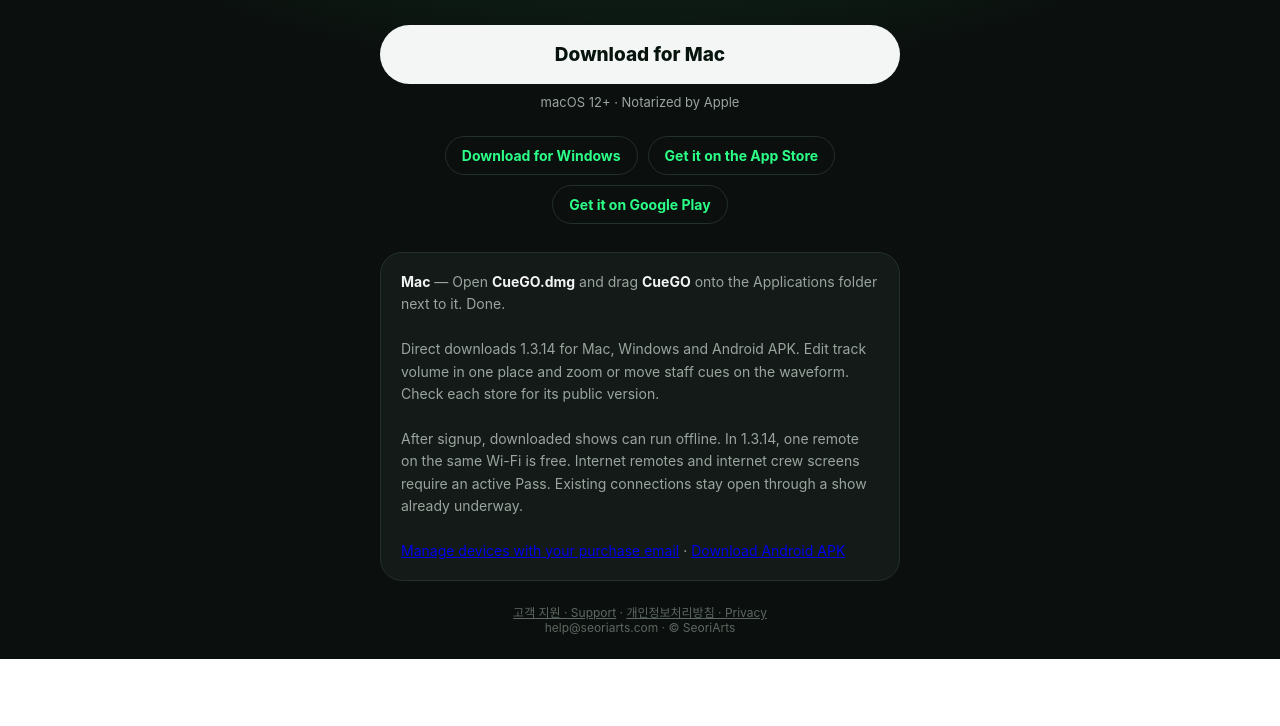
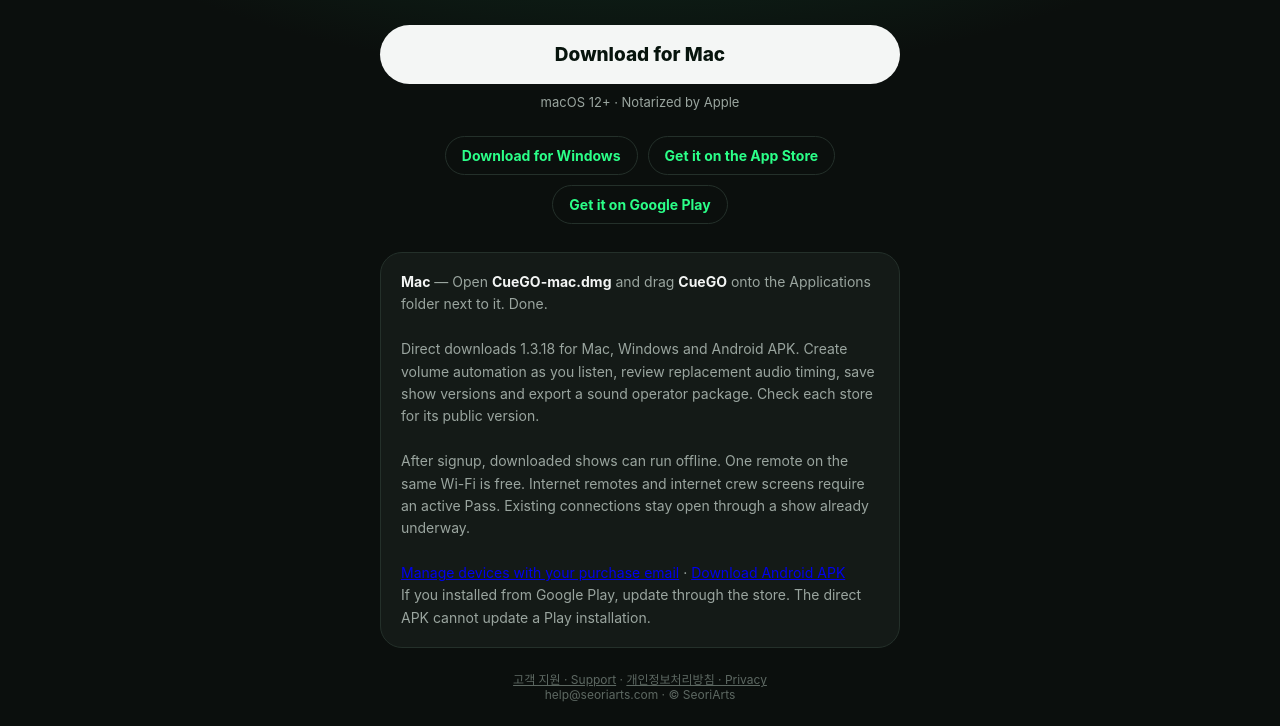
Before and after one commit to hanseolhui/cuego-download, a plain HTML site: page index.html in a window 1280 px wide. Shown: the part 190-916 px from the top of the page. Before the commit the page ends 849 px from the top, so only its background shows below. Drawn offline with Linux system fonts and the light colour scheme.

Commit message:
Publish CueGO 1.3.18 downloads and accurate update guidance

```diff
--- a/index.html
+++ b/index.html
@@ -66,18 +66,18 @@
   document.getElementById('other').innerHTML = ['mac', 'win', 'ios', 'and'].filter(k => k !== first)
     .map(k => `<a href="${L[k].href}">${L[k].label}</a>`).join('');
   const how = {
-    mac: t('<b>맥</b> — 받은 <b>CueGO.dmg</b> 를 열고, <b>CueGO</b> 를 옆의 «응용 프로그램» 폴더로 끌어 놓으면 설치 끝.',
-           '<b>Mac</b> — Open <b>CueGO.dmg</b> and drag <b>CueGO</b> onto the Applications folder next to it. Done.'),
+    mac: t('<b>맥</b> — 받은 <b>CueGO-mac.dmg</b> 를 열고, <b>CueGO</b> 를 옆의 «응용 프로그램» 폴더로 끌어 놓으면 설치 끝.',
+           '<b>Mac</b> — Open <b>CueGO-mac.dmg</b> and drag <b>CueGO</b> onto the Applications folder next to it. Done.'),
     win: t('<b>윈도우</b> — 받은 <b>설치 파일</b>을 열고 「다음」만 누르면 시작 메뉴·바탕화면에 큐GO 가 생깁니다. «PC 보호»가 뜨면 「추가 정보 → 실행」.',
            '<b>Windows</b> — Run the <b>installer</b> and click Next; CueGO appears in the Start menu and on your desktop. If SmartScreen appears: More info → Run anyway.'),
     ios: t('<b>아이폰 · 아이패드</b> — 앱스토어에서 «큐GO»를 받으세요.', '<b>iPhone · iPad</b> — Get “CueGO” on the App Store.'),
     and: t('<b>안드로이드</b> — 플레이스토어에서 «큐GO»를 받으세요.', '<b>Android</b> — Get “CueGO” on Google Play.'),
   };
   document.getElementById('how').innerHTML = how[first] + '<br><br>' +
-    t('직접 다운로드 1.3.14 · 맥 · 윈도우 · 안드로이드 APK. 공연 설정에 볼륨 조절을 모으고, 스태프 신호를 파형에서 확대·이동할 수 있게 했습니다. App Store와 Google Play의 공개 버전은 각 스토어에서 확인하세요.',
-      'Direct downloads 1.3.14 for Mac, Windows and Android APK. Edit track volume in one place and zoom or move staff cues on the waveform. Check each store for its public version.') + '<br><br>' +
-    t('가입 후 기기에 내려받은 공연은 오프라인으로 실행할 수 있습니다. 1.3.14에서는 같은 Wi-Fi 리모컨 1대가 무료이며, 인터넷 리모컨과 인터넷 감독 화면에는 이용권이 필요합니다. 이미 열린 공연의 연결은 이용 기간이 끝나도 유지됩니다.',
-      'After signup, downloaded shows can run offline. In 1.3.14, one remote on the same Wi-Fi is free. Internet remotes and internet crew screens require an active Pass. Existing connections stay open through a show already underway.') + '<br><br><a href="https://apps.seoriarts.com/cuego-devices">' + t('구매 이메일로 등록 기기 관리', 'Manage devices with your purchase email') + '</a> · <a href="' + base + 'CueGO-android.apk">' + t('안드로이드 APK 직접 받기', 'Download Android APK') + '</a>';
+    t('직접 다운로드 1.3.18 · 맥 · 윈도우 · 안드로이드 APK. 들으며 볼륨 만들기, 음원 교체 전 타이밍 확인, 공연본 보관·복원과 음향 담당자용 내보내기를 추가했습니다. App Store와 Google Play의 공개 버전은 각 스토어에서 확인하세요.',
+      'Direct downloads 1.3.18 for Mac, Windows and Android APK. Create volume automation as you listen, review replacement audio timing, save show versions and export a sound operator package. Check each store for its public version.') + '<br><br>' +
+    t('가입 후 기기에 내려받은 공연은 오프라인으로 실행할 수 있습니다. 같은 Wi-Fi 리모컨 1대가 무료이며, 인터넷 리모컨과 인터넷 감독 화면에는 이용권이 필요합니다. 이미 열린 공연의 연결은 이용 기간이 끝나도 유지됩니다.',
+      'After signup, downloaded shows can run offline. One remote on the same Wi-Fi is free. Internet remotes and internet crew screens require an active Pass. Existing connections stay open through a show already underway.') + '<br><br><a href="https://apps.seoriarts.com/cuego-devices">' + t('구매 이메일로 등록 기기 관리', 'Manage devices with your purchase email') + '</a> · <a href="' + base + 'CueGO-android.apk">' + t('안드로이드 APK 직접 받기', 'Download Android APK') + '</a><br>' + t('Google Play로 설치했다면 스토어에서 업데이트하세요. 직접 APK는 Play 설치본 위에 설치되지 않습니다.', 'If you installed from Google Play, update through the store. The direct APK cannot update a Play installation.');
 </script>
 </body>
 </html>
```
Also changed, not shown: updates.json (+7 -7 lines), 1 other file.
